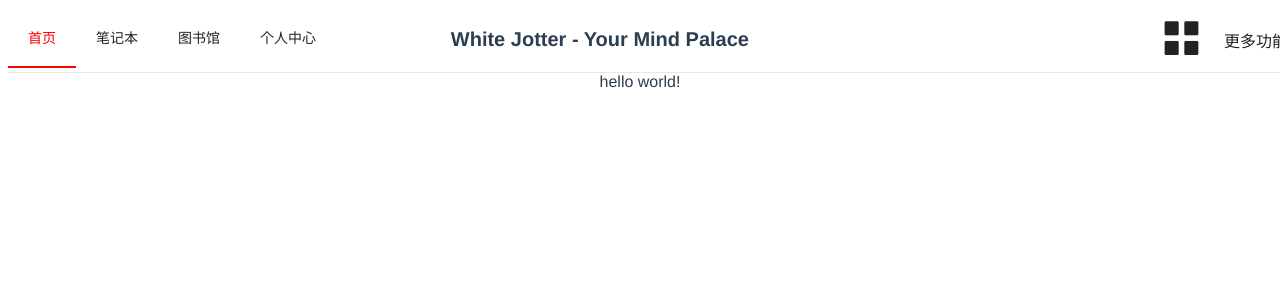
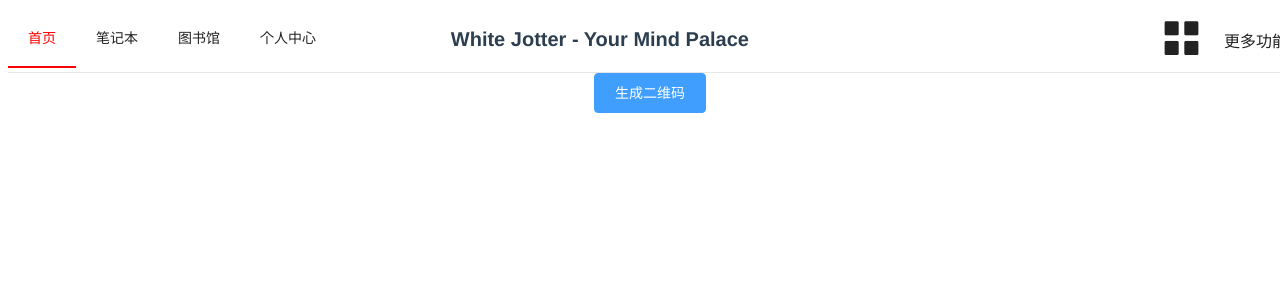
Before and after one commit to wubowen2018/jer-vue2, a Vue app: page /index in a window 1280 px wide. Shown: the top 300 px of the page. Built offline with nearby package versions, Linux system fonts and the light colour scheme.

Commit message:
添加二维码

```diff
--- a/package.json
+++ b/package.json
@@ -14,6 +14,7 @@
   "dependencies": {
     "axios": "^0.21.1",
     "element-ui": "^2.15.1",
+    "qrcodejs2": "^0.0.2",
     "vue": "^2.5.2",
     "vue-router": "^3.0.1",
     "vuex": "^3.6.2"
--- a/src/components/home/Appindex.vue
+++ b/src/components/home/Appindex.vue
@@ -1,15 +1,24 @@
 <template>
-  <div class="wrapper">
-      hello world!
+  <div>
+      	<el-button type="primary" @click="qrCode()" style="margin-left: 20px">生成二维码</el-button>
+		<el-dialog title="支付" :visible.sync="dialogVisible" width="20%">
+            <div id="qrcode"></div>
+            <span slot="footer" class="dialog-footer">
+                <el-button @click="dialogVisible = false">取 消</el-button>
+                <el-button type="primary" @click="dialogVisible = false">确 定</el-button>
+            </span>
+        </el-dialog>
+
   </div>
 </template>
 
 <script>
 /* eslint-disable */
+import QRCode from 'qrcodejs2'
 export default {
   data () {
     return {
-
+        dialogVisible: false
     };
   },
   props: {
@@ -29,7 +38,19 @@ export default {
 
   },
   methods: {
-
+	qrCode() {
+		this.dialogVisible = true;
+		this.$nextTick(function () {
+			document.getElementById("qrcode").innerHTML = "";
+			let qrcode = new QRCode("qrcode", {
+				width: 150,
+				height: 150,
+				text: "https://www.jimmywu.top",
+				colorDark: "#109dff",
+				colorLight: "#d9d9d9"
+			});
+		});
+	}
   },
 }
 
```
